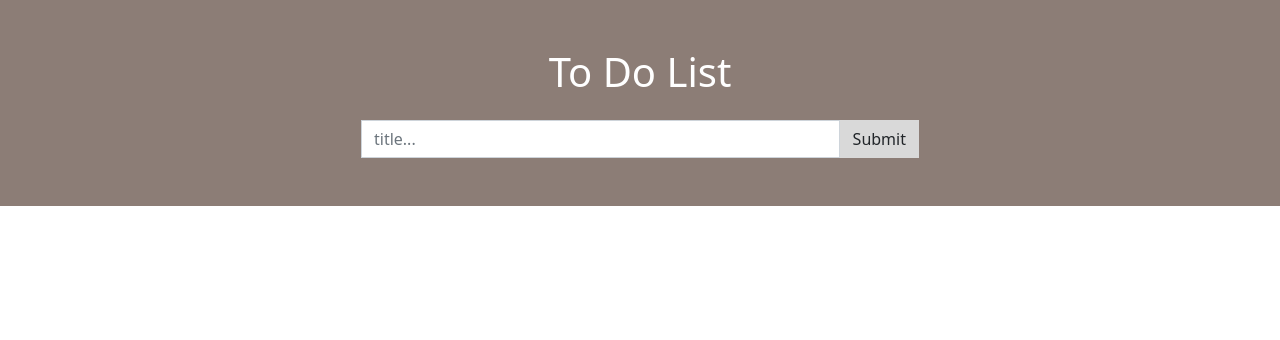
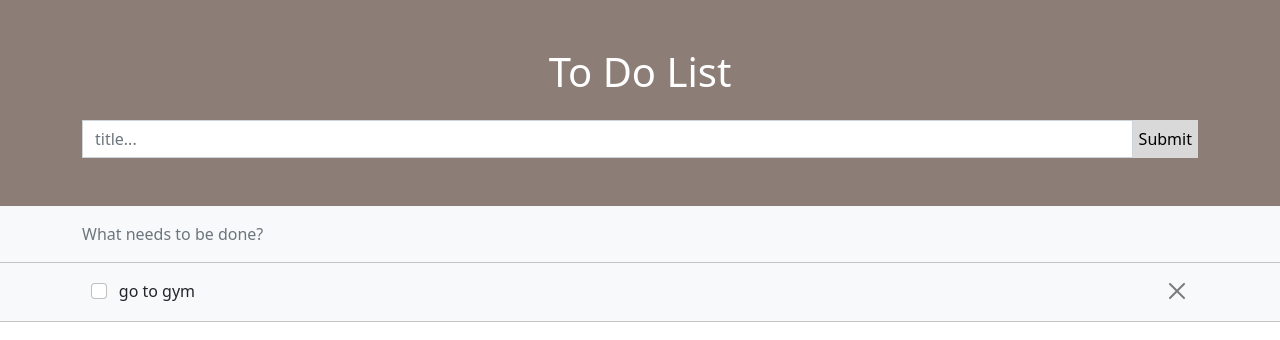
Before and after one commit to amirh4336/test-todo, a React (Create React App) app: page / in a window 1280 px wide. Shown: the top 340 px of the page. Built offline with nearby package versions, Linux system fonts and the light colour scheme.

Commit message:
add style and todos

```diff
--- a/src/App.js
+++ b/src/App.js
@@ -1,14 +1,16 @@
 // style
+import 'bootstrap/dist/css/bootstrap.min.css';
 import './App.scss';
 
 // Components
 import AddTodo from './Components/todos/AddTodo'
-
+import ListTodo from './Components/todos/ListTodo';
 
 function App() {
   return (
     <div className="App">
       <AddTodo />
+      <ListTodo />
     </div>
   );
 }
--- a/src/App.scss
+++ b/src/App.scss
@@ -1,4 +1,4 @@
-@import "node_modules/bootstrap/scss/bootstrap";
+
 
 .bg-custom {
     background: #8c7d76 ;
@@ -8,10 +8,9 @@
     background: #d9d9d9;
 }
 
-
-
-@media screen and ( min-width: 768px) {
-    .w-lg-75 {
-        width: 50% !important;
-    }
+.todo-item {
+    padding: 1rem 12px;
 }
+.todo-items {
+    padding: 1rem 1.3rem;
+}
--- a/src/Components/todos/AddTodo.js
+++ b/src/Components/todos/AddTodo.js
@@ -9,9 +9,9 @@ export default function AddTodo() {
             <div className="container text-center py-5">
                 <h1 className="text-white">To Do List</h1>
                 <form className="form-inline mt-4">
-                    <div className="form-group d-flex w-100 w-lg-75 ms-auto me-auto ">
+                    <div className="form-group d-flex w-100 ms-auto me-auto ">
                         <input type="text" className="form-control rounded-0" placeholder="title..."/>
-                        <button type="submit" className="btn btn-custom rounded-0 ">Submit</button>
+                        <button type="submit" className=" btn-custom rounded-0 border-0">Submit</button>
                     </div>
                 </form>
             </div>
--- /dev/null
+++ b/src/Components/todos/ListTodo.js
@@ -0,0 +1,14 @@
+import React from 'react';
+import Todo from './Todo';
+
+
+
+export default function ListTodo() {
+    return(
+        <main className="bg-light">
+            <div className="todo-item text-muted container"><p className='mb-0'>What needs to be done?</p></div>
+                <hr className="m-0 p-0"/>
+            <Todo />
+        </main>
+    )
+}
--- /dev/null
+++ b/src/Components/todos/Todo.js
@@ -0,0 +1,19 @@
+import React from 'react';
+
+
+
+export default function Todo() {
+
+    return (
+        <div className="todo">
+            <div className="todo-items container d-flex justify-content-between">
+                <div className="form-check">
+                    <input className="form-check-input" type="checkbox" value="" id="flexCheckDefault"/>
+                    <p className="m-0 p-0 ps-1">go to gym</p>
+                </div>
+                <button type="button" className="btn-close" data-bs-dismiss="offcanvas" aria-label="Close"></button>
+            </div>
+            <hr className="m-0 p-0"/>
+        </div>
+    )
+}
```
